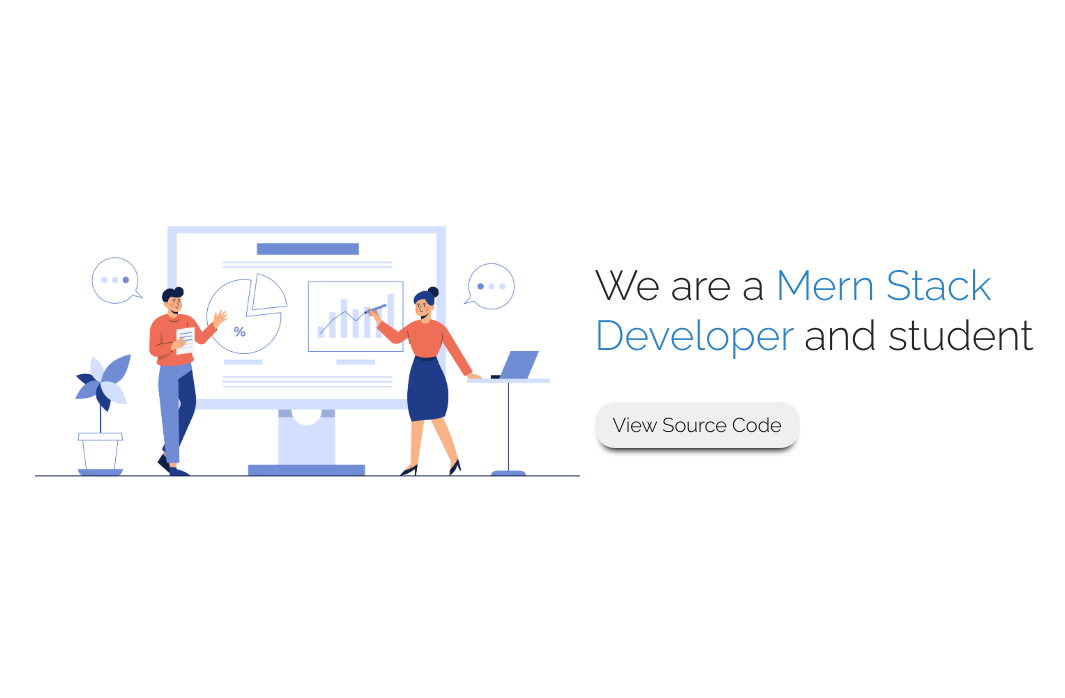
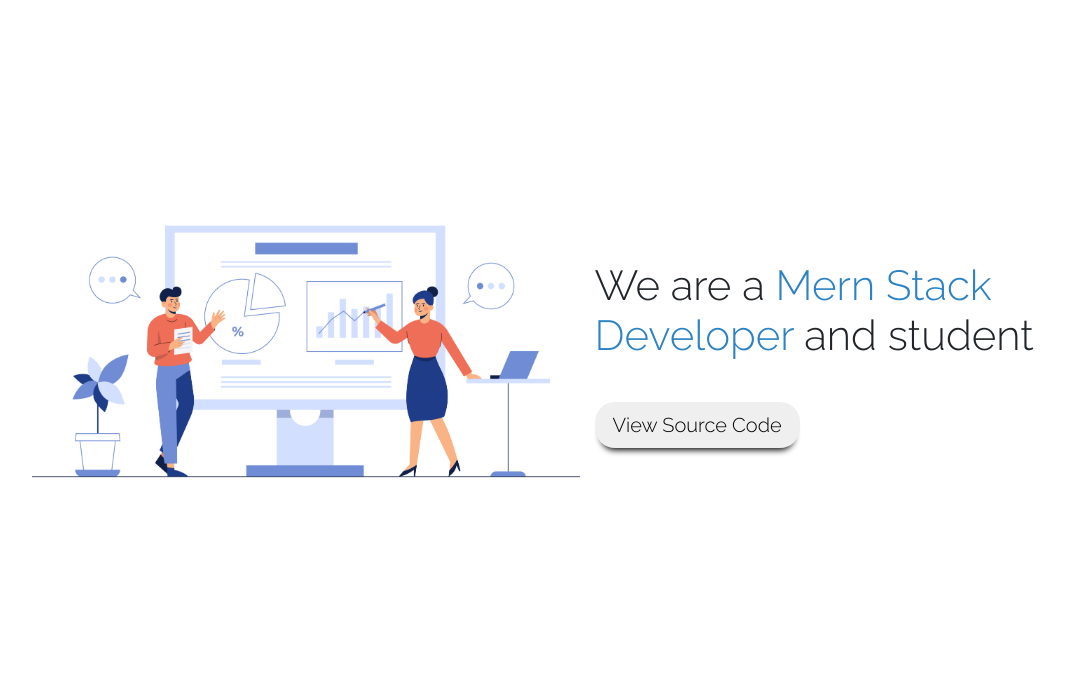
Before and after one commit to meenakshi0610/weather-app, a Node server app: page /about in a window 1280 px wide. Shown: the part 63-761 px from the top of the page, without its empty margins (53-1118 px from the left). Run offline with Node 20, Linux system fonts and the light colour scheme; some libraries are stand-ins or nearby versions.

Commit message:
style changed

```diff
--- a/Templates/views/about.hbs
+++ b/Templates/views/about.hbs
@@ -4,11 +4,11 @@
 
             <div class="row">
                 {{! right menu.......}}
-                <div class='col-md-6 col-12 main_header_right container' style="padding-left:1rem;">
+                <div class='col-md-6 col-12 main_header_right container'>
                     <figure><img src="images/Work_3.jpg" alt="face" class="img-fluid"></figure>
                 </div>
                 {{! left menu.......}}
-                <div class='col-md-6 col-12 main_header_left container' style="padding-right:1rem;">
+                <div class='col-md-6 col-12 main_header_left container' >
                     <h1> We are a <span style="color: #2B82C4;">Mern Stack Developer</span> and student </h1>
                     <a href="https://github.com/meenakshi0610/weather-app"><button id="default-button">View Source Code</button></a>
                 </div>
```
